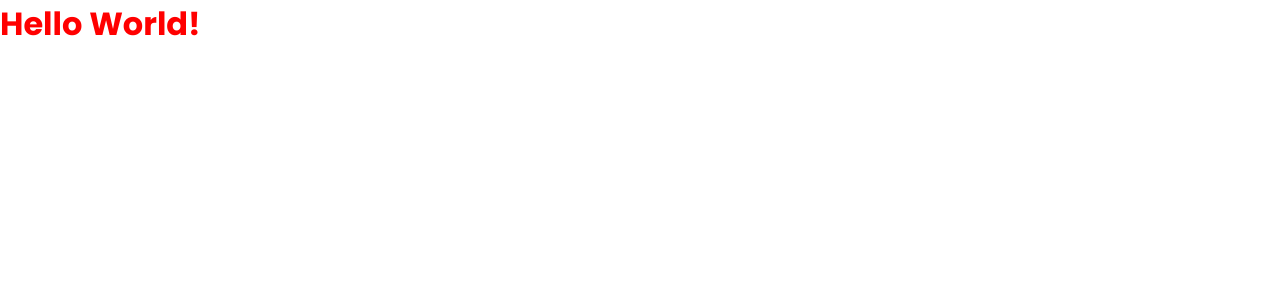
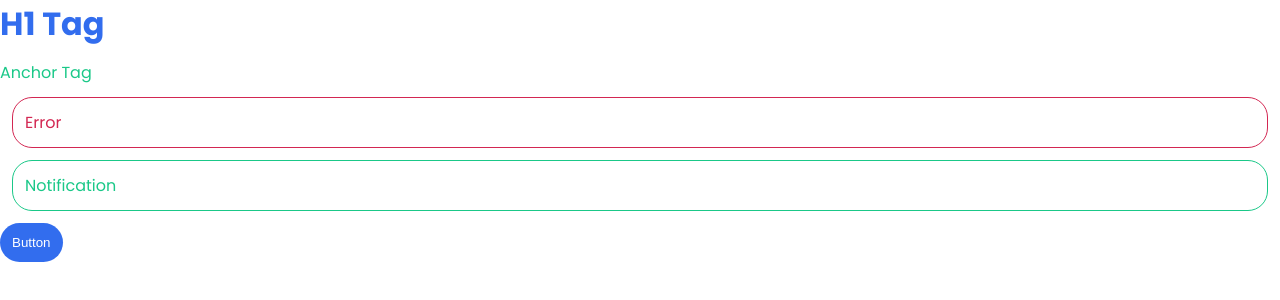
Before and after one commit to daleaguil/sass-thenetninja, a website: page index.html in a window 1280 px wide. Drawn offline with Linux system fonts and the light colour scheme.

Commit message:
variables

```diff
--- a/index.html
+++ b/index.html
@@ -8,6 +8,10 @@
   <title>SASS Tutorial</title>
 </head>
 <body>
-  <h1><a href="#" class="">Hello World!</a></h1>
+  <h1>H1 Tag</h1>
+  <a href="#">Anchor Tag</a>
+  <p class="error">Error</p>
+  <p class="notification">Notification</p>
+  <button>Button</button>
 </body>
 </html>
--- a/index.scss
+++ b/index.scss
@@ -29,8 +29,55 @@ img {
   max-width: 100%;
 }
 
+//Variables
+
+//Theme Colors
+$primary: #326dee;
+$secondary: #1ac888;
+$error: #d32752;
+$info: #f6c31c;
+
+// Spacing
+$base-padding: 0.75rem;
+$base-margin: 0.75rem;
+
+// Borders
+$base-border-thickness: 1px;
+$base-border-radius: 20px;
+
 h1 {
-  a {
-    color: red;
-  }
+  color: $primary;
+  margin-bottom: $base-margin;
 }
+
+a {
+  color: $secondary;
+}
+
+button {
+  color: white;
+  border: 0;
+  background: $primary;
+  border-radius: $base-border-radius;
+  padding: $base-padding;
+}
+
+.error {
+  color: $error;
+  border-color: $error;
+  border-style: solid;
+  margin: $base-margin;
+  padding: $base-padding;
+  border-radius: $base-border-radius;
+  border-width: $base-border-thickness;
+}
+
+.notification {
+  color: $secondary;
+  border-color: $secondary;
+  border-style: solid;
+  margin: $base-margin;
+  padding: $base-padding;
+  border-radius: $base-border-radius;
+  border-width: $base-border-thickness;
+}
```
Also changed, not shown: css/index.css.
